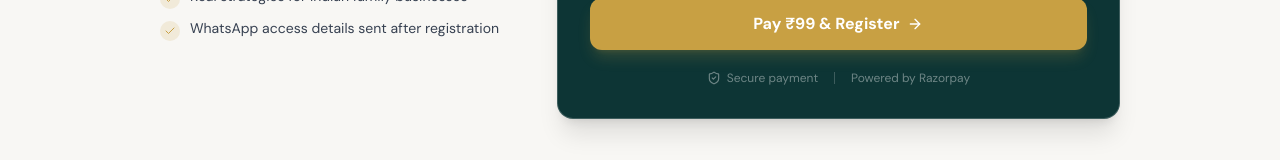
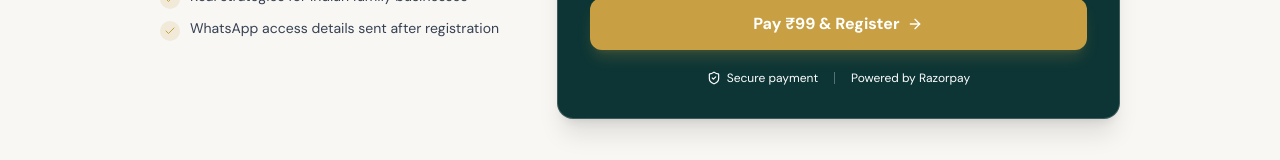
Before and after one commit to Aryan2145/gbdwebinar, a Next.js app: page / in a window 1280 px wide. Shown: the part 494-654 px from the top of the page. Built offline with nearby package versions, Linux system fonts and the light colour scheme.

Commit message:
Make secure payment text white

```diff
--- a/src/pages/index.tsx
+++ b/src/pages/index.tsx
@@ -445,11 +445,11 @@ export default function Home() {
                           </button>
 
                           <div className="flex items-center justify-center gap-4 pt-1">
-                            <div className="flex items-center gap-1.5 text-white/40 text-xs">
+                            <div className="flex items-center gap-1.5 text-white text-xs">
                               <ShieldCheck className="w-3.5 h-3.5" /> Secure payment
                             </div>
-                            <div className="w-px h-3 bg-white/20" />
-                            <div className="text-white/40 text-xs">Powered by Razorpay</div>
+                            <div className="w-px h-3 bg-white/30" />
+                            <div className="text-white text-xs">Powered by Razorpay</div>
                           </div>
                         </form>
                       </motion.div>
```
